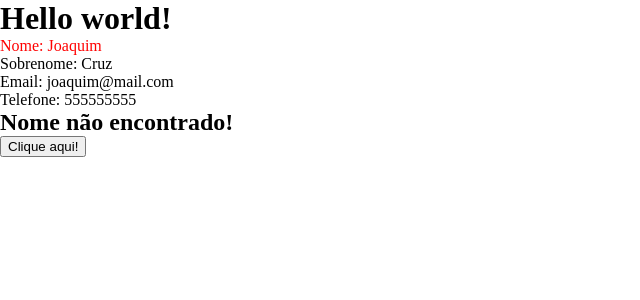
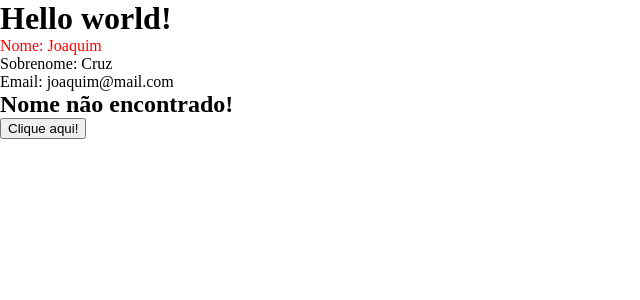
Before and after one commit to CarolinaOlivaCruz/form-angular, an Angular app: page / in a window 1280 px wide. Shown: the top 300 px of the page, without its empty margins (0-640 px from the left). Built offline with nearby package versions, Linux system fonts and the light colour scheme.

Commit message:
ref: remove

```diff
--- a/src/app/components/parent-data/parent-data.component.html
+++ b/src/app/components/parent-data/parent-data.component.html
@@ -1,4 +1,3 @@
 <p [ngStyle]="{ color: color }">Nome: {{ name }}</p>
 <p>Sobrenome: {{ sobrenome }}</p>
 <p>Email: {{ userData.email }}</p>
-<p>Telefone: {{ userData.phone }}</p>
```
